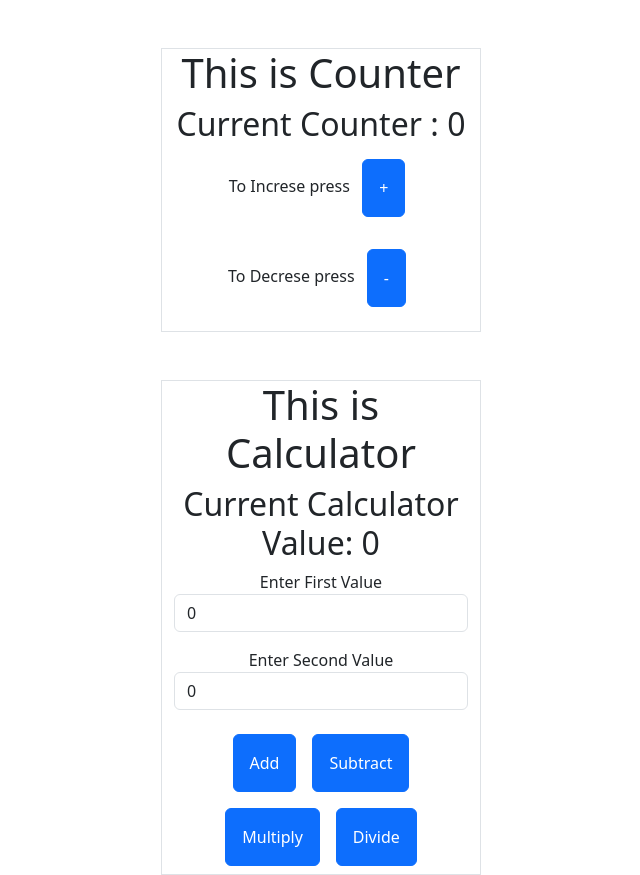
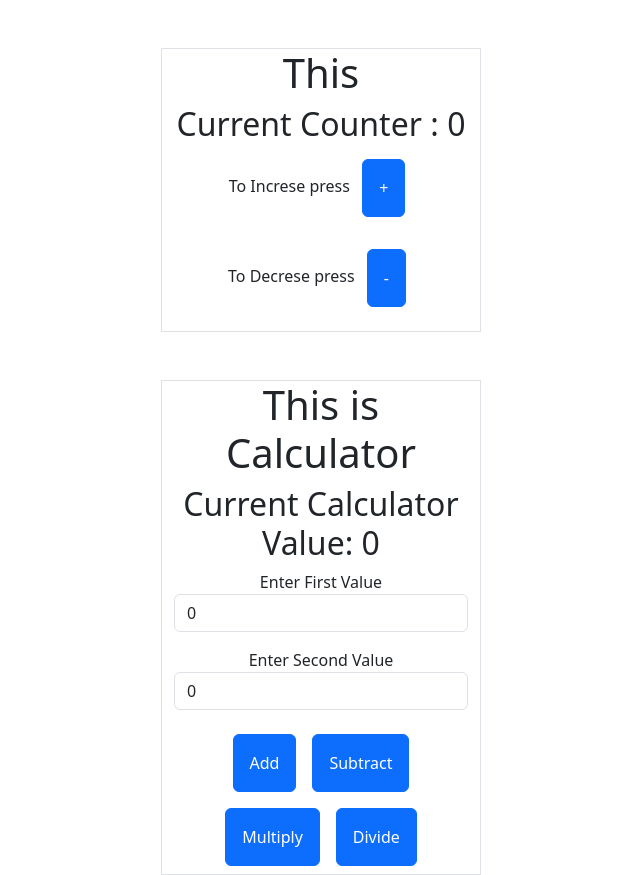
Before and after one commit to parthtrivedi2001/template1, a React (Create React App) app: page / in a window 1280 px wide. Shown: the whole page, without its empty margins (319-959 px from the left). Built offline with nearby package versions, Linux system fonts and the light colour scheme.

Commit message:
Update Counter.jsx

```diff
--- a/src/Counter.jsx
+++ b/src/Counter.jsx
@@ -11,7 +11,7 @@ export default function Counter() {
     }
     return (
         <div className="counter-section container mt-5 w-25 text-center border">
-            <h1>This is Counter</h1>
+            <h1>This</h1>
             <h2>Current Counter : {Count}</h2>
             <p>To Increse press <Button onClick={increse} className="p-3 m-2">+</Button></p>
             <p>To Decrese press <Button onClick={decrese} className="p-3 m-2">-</Button>
```
